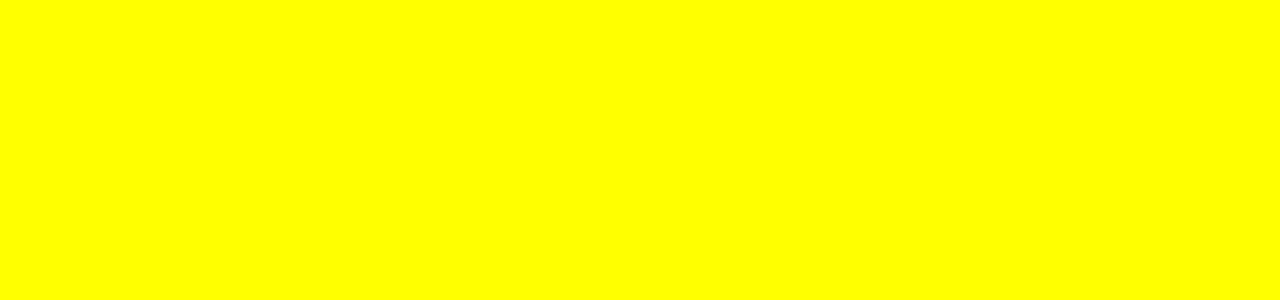
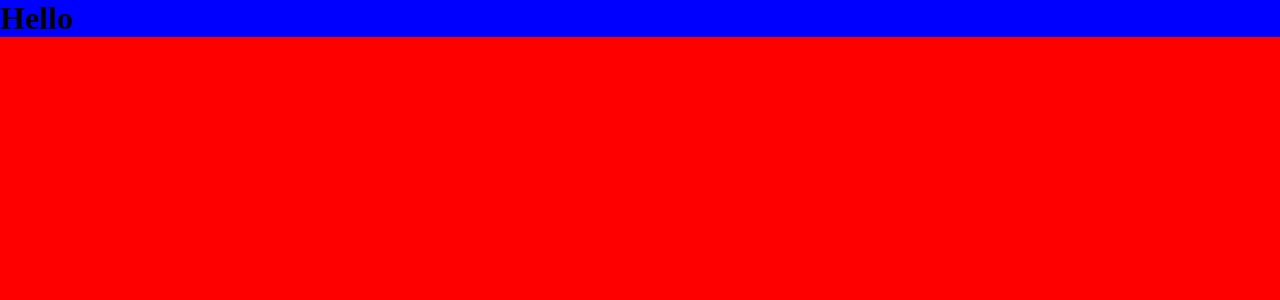
Before and after one commit to fty57/strapi_portfolio_page, a React (Create React App) app in the folder portfolio-frontend/: page / in a window 1280 px wide. Shown: the top 300 px of the page. Built offline with nearby package versions, Linux system fonts and the light colour scheme.

Commit message:
118. Configurando o ThemeProvider styled

```diff
--- a/portfolio-frontend/src/index.jsx
+++ b/portfolio-frontend/src/index.jsx
@@ -1,13 +1,17 @@
 import React from 'react';
 import ReactDOM from 'react-dom/client';
+import { ThemeProvider } from 'styled-components';
+
 import { GlobalStyles } from './styles/global-styles';
+import { theme } from './styles/theme';
 import Home from './templates/App';
 
 const root = ReactDOM.createRoot(document.getElementById('root'));
 root.render(
   <React.StrictMode>
-    <GlobalStyles>
+    <ThemeProvider theme={theme}>
       <Home />
-    </GlobalStyles>
+      <GlobalStyles />
+    </ThemeProvider>
   </React.StrictMode>,
 );
--- a/portfolio-frontend/src/styles/global-styles.js
+++ b/portfolio-frontend/src/styles/global-styles.js
@@ -1,12 +1,14 @@
-import { createGlobalStyle } from 'styled-components';
+import { createGlobalStyle, css } from 'styled-components';
 
 export const GlobalStyles = createGlobalStyle`
   *{
-  margin: 0;
-  padding: 0;
+    margin: 0;
+    padding: 0;
   }
   body{
-  background-color: yellow;
+    ${({ theme }) => css`
+      background-color: ${theme.colors.mainBg};
+    `}
   }
 
 `;
--- /dev/null
+++ b/portfolio-frontend/src/styles/theme.js
@@ -0,0 +1,8 @@
+export const theme = {
+  colors: {
+    mainBg: 'red',
+    secondaryBg: 'blue',
+  },
+  fonts: {},
+  spacings: {},
+};
--- a/portfolio-frontend/src/templates/App/index.jsx
+++ b/portfolio-frontend/src/templates/App/index.jsx
@@ -3,7 +3,7 @@ import { Wrapper } from './styles';
 function Home() {
   return (
     <div className="App">
-      <Wrapper background="black">
+      <Wrapper background="blue">
         <h1>Hello</h1>
       </Wrapper>
     </div>
--- a/portfolio-frontend/src/templates/App/styles.js
+++ b/portfolio-frontend/src/templates/App/styles.js
@@ -1,7 +1,7 @@
 import styled, { css } from 'styled-components';
 
 export const Wrapper = styled.div`
-  ${(props) => css`
-    background: ${props.background};
+  ${({ theme }) => css`
+    background: ${theme.colors.secondaryBg};
   `}
 `;
```
Also changed, not shown: 1 other file (tests, documents, lock files or other folders).
